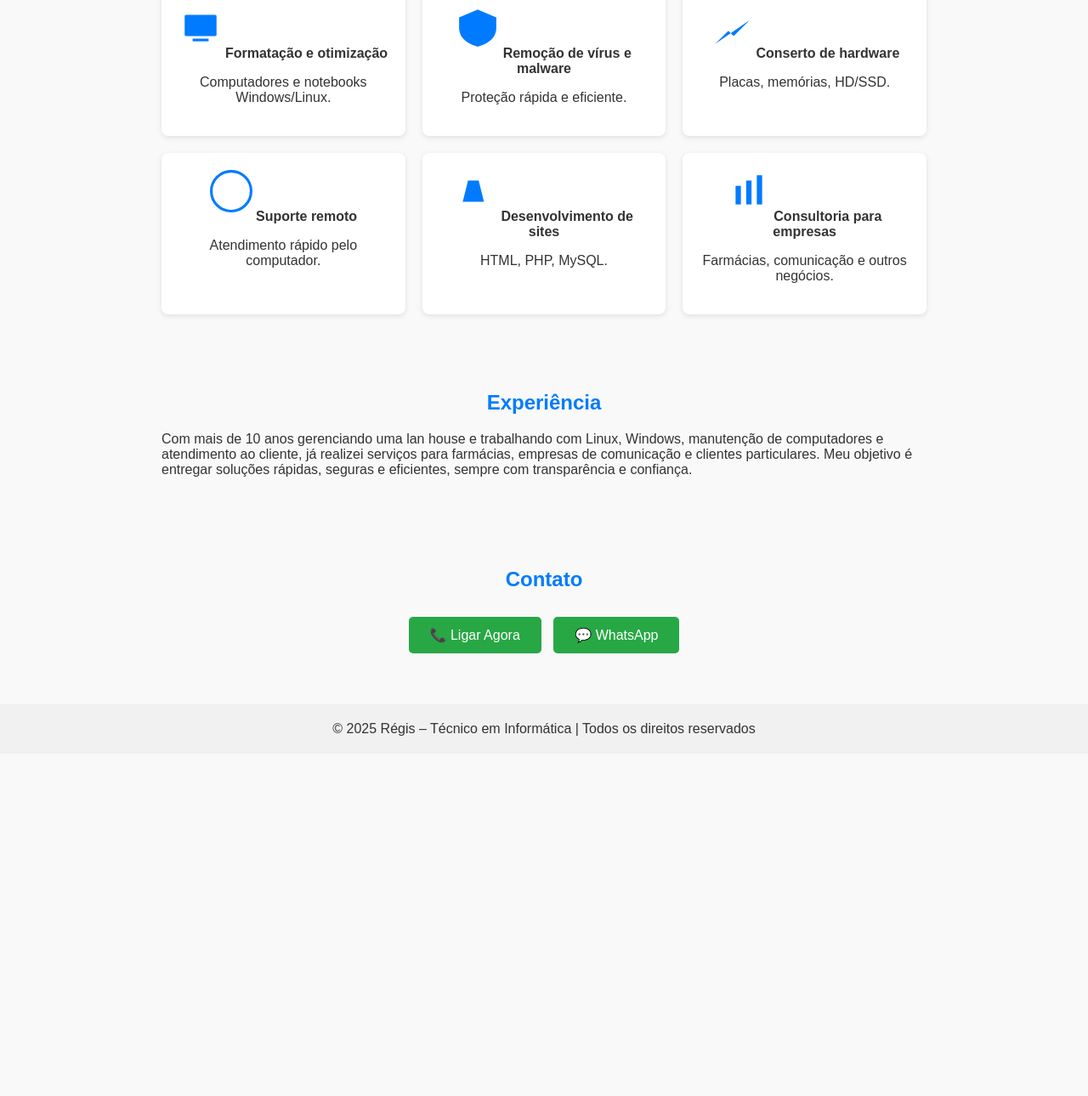
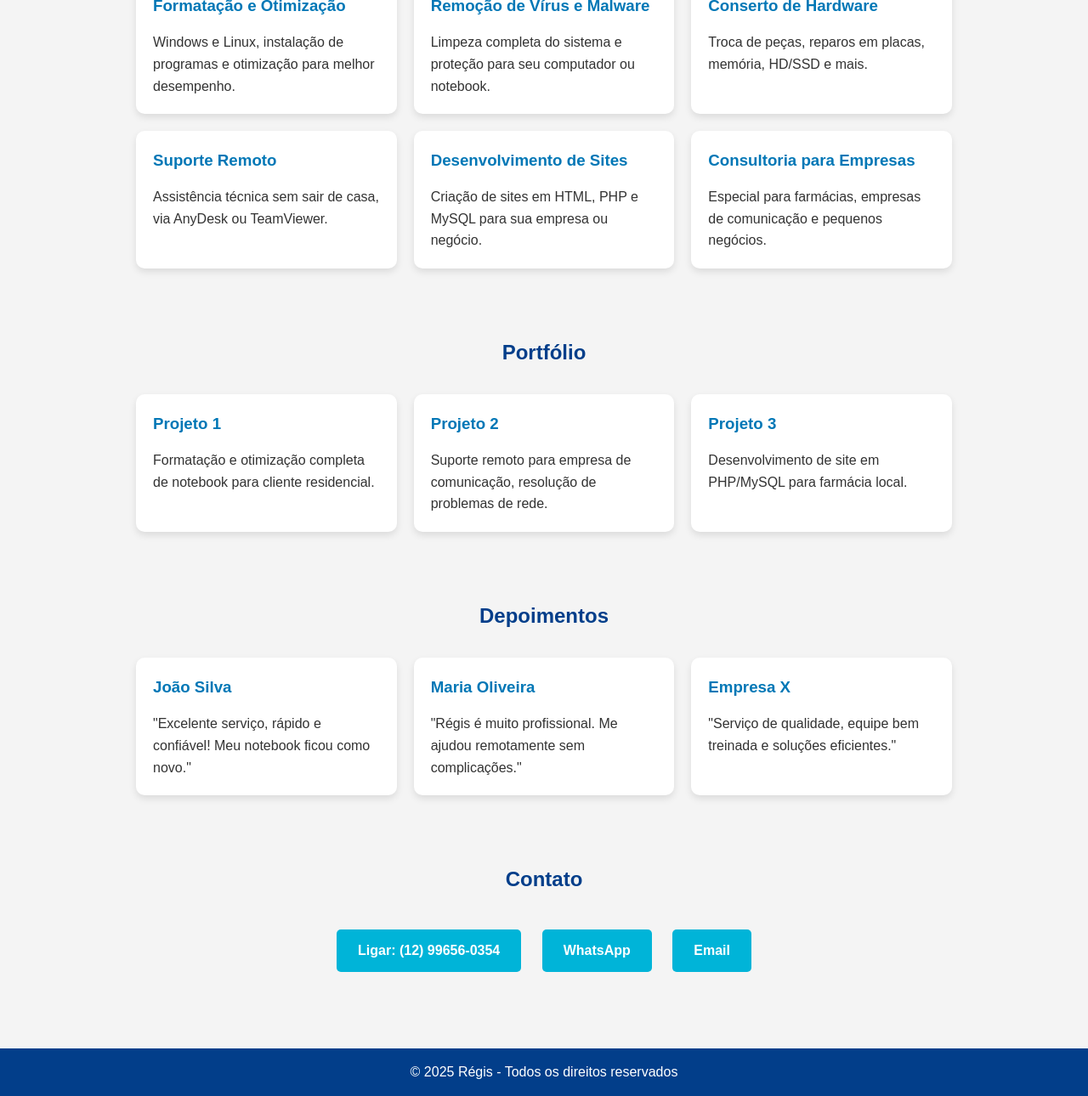
Before and after one commit to regisinformatica/Site, a plain HTML site: page index.html in a window 1280 px wide. Shown: the part 306-1596 px from the top of the page at 85% size. Before the commit the page ends 1193 px from the top, so only its background shows below. Drawn offline with Linux system fonts and the light colour scheme.

Commit message:
Add files via upload

```diff
--- a/index.html
+++ b/index.html
@@ -3,165 +3,219 @@
 <head>
   <meta charset="UTF-8">
   <meta name="viewport" content="width=device-width, initial-scale=1.0">
-<title>Régis – Técnico em Informática</title>
+  <meta name="description" content="Serviços de manutenção e formatação de computadores, notebooks, suporte remoto e desenvolvimento de sites. Contato: (12) 99656-0354">
+  <title>Régis - Técnico em Informática</title>
   <style>
-  body {
-    font-family: Arial, sans-serif;
+    /* Reset básico */
+    * {
       margin: 0;
       padding: 0;
-    background: #f9f9f9;
+      box-sizing: border-box;
+      font-family: Arial, sans-serif;
+    }
+
+    body {
+      line-height: 1.6;
+      background-color: #f4f4f4;
       color: #333;
     }
+
     header {
-    background: #007bff;
-    color: white;
+      background-color: #0077b6;
+      color: #fff;
+      padding: 20px 0;
       text-align: center;
-    padding: 30px 20px;
     }
+
     header h1 {
-    margin: 0 0 10px 0;
+      font-size: 2.2rem;
+      margin-bottom: 10px;
     }
+
+    header p {
+      font-size: 1.1rem;
+    }
+
+    nav {
+      margin-top: 10px;
+    }
+
     nav a {
-    color: white;
+      color: #fff;
+      text-decoration: none;
       margin: 0 10px;
-    text-decoration: none;
       font-weight: bold;
     }
+
+    nav a:hover {
+      text-decoration: underline;
+    }
+
     section {
-    max-width: 900px;
-    margin: 30px auto;
-    padding: 20px;
+      padding: 40px 20px;
+      max-width: 1000px;
+      margin: auto;
     }
+
     h2 {
-    color: #007bff;
-    margin-bottom: 20px;
       text-align: center;
+      margin-bottom: 30px;
+      color: #023e8a;
     }
-  .services {
+
+    .services, .portfolio, .testimonials {
       display: grid;
       grid-template-columns: repeat(auto-fit, minmax(250px, 1fr));
       gap: 20px;
     }
-  .service-item {
-    background: white;
+
+    .card {
+      background-color: #fff;
       padding: 20px;
-    border-radius: 8px;
-    box-shadow: 0 2px 6px rgba(0,0,0,0.1);
+      border-radius: 10px;
+      box-shadow: 0 4px 8px rgba(0,0,0,0.1);
+      transition: transform 0.2s;
+    }
+
+    .card:hover {
+      transform: translateY(-5px);
+    }
+
+    .card h3 {
+      margin-bottom: 15px;
+      color: #0077b6;
+    }
+
+    .contact {
       text-align: center;
     }
-  .service-item svg {
-    width: 50px;
-    height: 50px;
-    margin-bottom: 10px;
-    fill: #007bff;
+
+    .contact a {
+      display: inline-block;
+      margin: 10px;
+      padding: 12px 25px;
+      background-color: #00b4d8;
+      color: #fff;
+      text-decoration: none;
+      border-radius: 5px;
+      font-weight: bold;
+      transition: background-color 0.2s;
     }
-  .contact {
+
+    .contact a:hover {
+      background-color: #0077b6;
+    }
+
+    footer {
+      background-color: #023e8a;
+      color: #fff;
       text-align: center;
-    margin-top: 20px;
+      padding: 15px 0;
+      margin-top: 40px;
     }
-  button {
-    background: #28a745;
-    color: white;
-    border: none;
-    padding: 12px 25px;
-    margin: 10px 5px;
-    border-radius: 5px;
-    font-size: 16px;
-    cursor: pointer;
+
+    /* Responsividade */
+    @media(max-width: 600px){
+      header h1 {
+        font-size: 1.6rem;
       }
-  button:hover {
-    background: #218838;
+      nav a {
+        display: block;
+        margin: 5px 0;
       }
-  footer {
-    text-align: center;
-    padding: 20px;
-    background: #f1f1f1;
     }
   </style>
 </head>
 <body>
 
 <header>
-  <h1>Régis – Técnico em Informática</h1>
+  <h1>Régis - Técnico em Informática</h1>
+  <p>Formatação, manutenção, suporte e desenvolvimento de sites</p>
   <nav>
     <a href="#services">Serviços</a>
-    <a href="#experience">Experiência</a>
+    <a href="#portfolio">Portfólio</a>
+    <a href="#testimonials">Depoimentos</a>
     <a href="#contact">Contato</a>
   </nav>
-  <p>📞 <a href="tel:+5512996560354" style="color:white; text-decoration: underline;">(12) 99656-0354</a> | 💬 <a href="https://wa.me/5512996560354" style="color:white; text-decoration: underline;">WhatsApp</a></p>
 </header>
 
 <section id="services">
   <h2>Meus Serviços</h2>
   <div class="services">
-    <div class="service-item">
-      <!-- Ícone computador -->
-      <svg xmlns="http://www.w3.org/2000/svg" viewBox="0 0 64 64">
-        <rect x="8" y="12" width="48" height="32" rx="2" ry="2"/>
-        <rect x="20" y="48" width="24" height="4"/>
-      </svg>
-      <strong>Formatação e otimização</strong>
-      <p>Computadores e notebooks Windows/Linux.</p>
+    <div class="card">
+      <h3>Formatação e Otimização</h3>
+      <p>Windows e Linux, instalação de programas e otimização para melhor desempenho.</p>
     </div>
-    <div class="service-item">
-      <!-- Ícone escudo -->
-      <svg xmlns="http://www.w3.org/2000/svg" viewBox="0 0 64 64">
-        <path d="M32 4l28 12v16c0 22-28 28-28 28S4 54 4 32V16z"/>
-      </svg>
-      <strong>Remoção de vírus e malware</strong>
-      <p>Proteção rápida e eficiente.</p>
+    <div class="card">
+      <h3>Remoção de Vírus e Malware</h3>
+      <p>Limpeza completa do sistema e proteção para seu computador ou notebook.</p>
     </div>
-    <div class="service-item">
-      <!-- Ícone ferramentas -->
-      <svg xmlns="http://www.w3.org/2000/svg" viewBox="0 0 64 64">
-        <path d="M8 56l20-20 8 8 24-24"/>
-      </svg>
-      <strong>Conserto de hardware</strong>
-      <p>Placas, memórias, HD/SSD.</p>
+    <div class="card">
+      <h3>Conserto de Hardware</h3>
+      <p>Troca de peças, reparos em placas, memória, HD/SSD e mais.</p>
     </div>
-    <div class="service-item">
-      <!-- Ícone suporte remoto -->
-      <svg xmlns="http://www.w3.org/2000/svg" viewBox="0 0 64 64">
-        <circle cx="32" cy="32" r="30" fill="none" stroke="#007bff" stroke-width="4"/>
-        <path d="M16 32h32"/>
-      </svg>
-      <strong>Suporte remoto</strong>
-      <p>Atendimento rápido pelo computador.</p>
+    <div class="card">
+      <h3>Suporte Remoto</h3>
+      <p>Assistência técnica sem sair de casa, via AnyDesk ou TeamViewer.</p>
     </div>
-    <div class="service-item">
-      <!-- Ícone código -->
-      <svg xmlns="http://www.w3.org/2000/svg" viewBox="0 0 64 64">
-        <path d="M20 16l-8 32h32l-8-32"/>
-      </svg>
-      <strong>Desenvolvimento de sites</strong>
-      <p>HTML, PHP, MySQL.</p>
+    <div class="card">
+      <h3>Desenvolvimento de Sites</h3>
+      <p>Criação de sites em HTML, PHP e MySQL para sua empresa ou negócio.</p>
     </div>
-    <div class="service-item">
-      <!-- Ícone gráfico/empresa -->
-      <svg xmlns="http://www.w3.org/2000/svg" viewBox="0 0 64 64">
-        <rect x="12" y="24" width="8" height="28"/>
-        <rect x="28" y="16" width="8" height="36"/>
-        <rect x="44" y="8" width="8" height="44"/>
-      </svg>
-      <strong>Consultoria para empresas</strong>
-      <p>Farmácias, comunicação e outros negócios.</p>
+    <div class="card">
+      <h3>Consultoria para Empresas</h3>
+      <p>Especial para farmácias, empresas de comunicação e pequenos negócios.</p>
     </div>
   </div>
 </section>
 
-<section id="experience">
-  <h2>Experiência</h2>
-  <p>Com mais de 10 anos gerenciando uma lan house e trabalhando com Linux, Windows, manutenção de computadores e atendimento ao cliente, já realizei serviços para farmácias, empresas de comunicação e clientes particulares. Meu objetivo é entregar soluções rápidas, seguras e eficientes, sempre com transparência e confiança.</p>
+<section id="portfolio">
+  <h2>Portfólio</h2>
+  <div class="portfolio">
+    <div class="card">
+      <h3>Projeto 1</h3>
+      <p>Formatação e otimização completa de notebook para cliente residencial.</p>
+    </div>
+    <div class="card">
+      <h3>Projeto 2</h3>
+      <p>Suporte remoto para empresa de comunicação, resolução de problemas de rede.</p>
+    </div>
+    <div class="card">
+      <h3>Projeto 3</h3>
+      <p>Desenvolvimento de site em PHP/MySQL para farmácia local.</p>
+    </div>
+  </div>
 </section>
 
-<section id="contact" class="contact">
+<section id="testimonials">
+  <h2>Depoimentos</h2>
+  <div class="testimonials">
+    <div class="card">
+      <h3>João Silva</h3>
+      <p>"Excelente serviço, rápido e confiável! Meu notebook ficou como novo."</p>
+    </div>
+    <div class="card">
+      <h3>Maria Oliveira</h3>
+      <p>"Régis é muito profissional. Me ajudou remotamente sem complicações."</p>
+    </div>
+    <div class="card">
+      <h3>Empresa X</h3>
+      <p>"Serviço de qualidade, equipe bem treinada e soluções eficientes."</p>
+    </div>
+  </div>
+</section>
+
+<section id="contact">
   <h2>Contato</h2>
-  <button onclick="window.location.href='tel:+5512996560354'">📞 Ligar Agora</button>
-  <button onclick="window.location.href='https://wa.me/5512996560354'">💬 WhatsApp</button>
+  <div class="contact">
+    <a href="tel:+5512996560354">Ligar: (12) 99656-0354</a>
+    <a href="https://wa.me/5512996560354" target="_blank">WhatsApp</a>
+    <a href="mailto:contato@regisub.com.br">Email</a>
+  </div>
 </section>
 
 <footer>
-  &copy; 2025 Régis – Técnico em Informática | Todos os direitos reservados
+  <p>© 2025 Régis - Todos os direitos reservados</p>
 </footer>
 
 </body>
```
Lines whose indentation alone changed are shown as unchanged.
